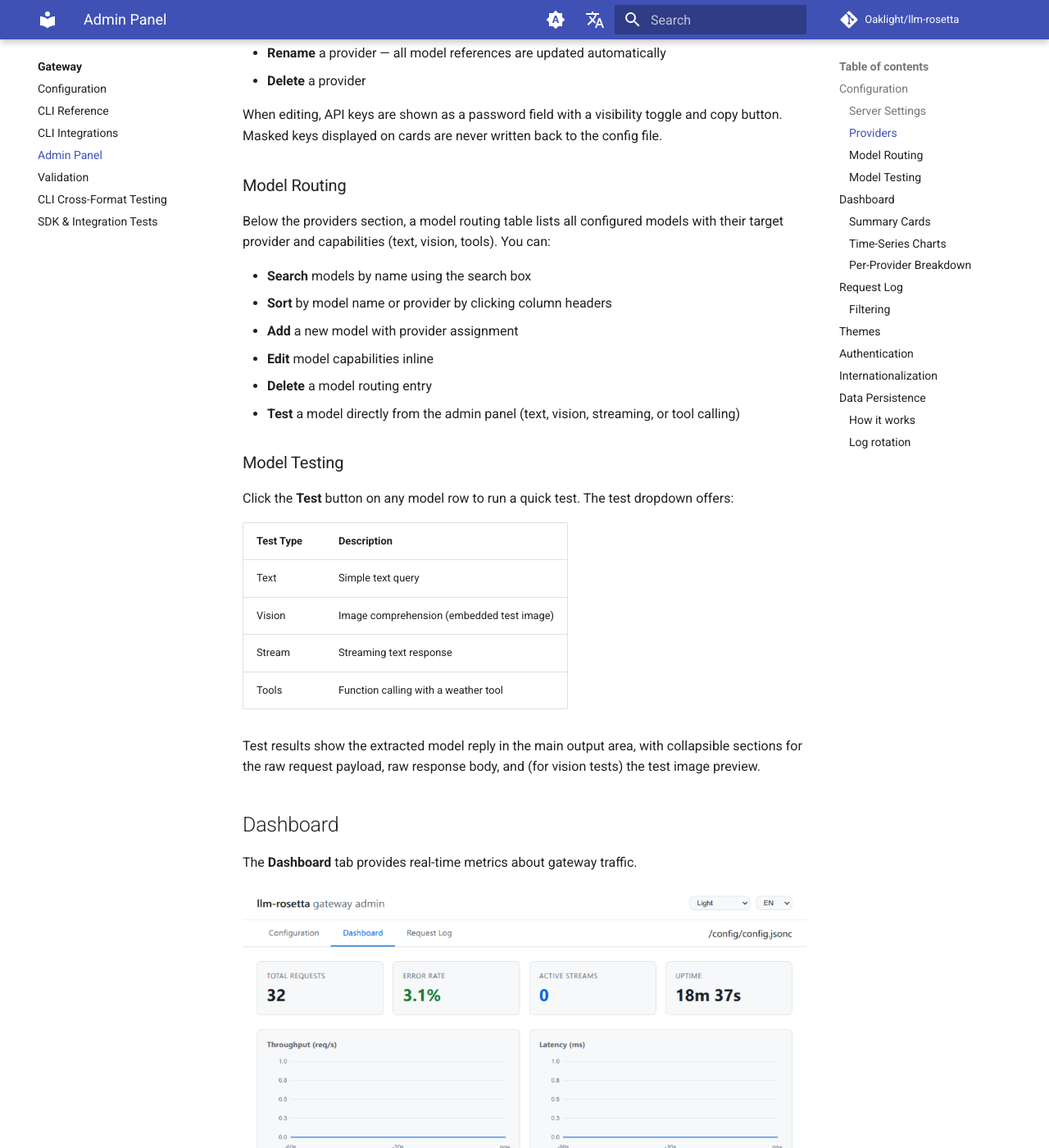
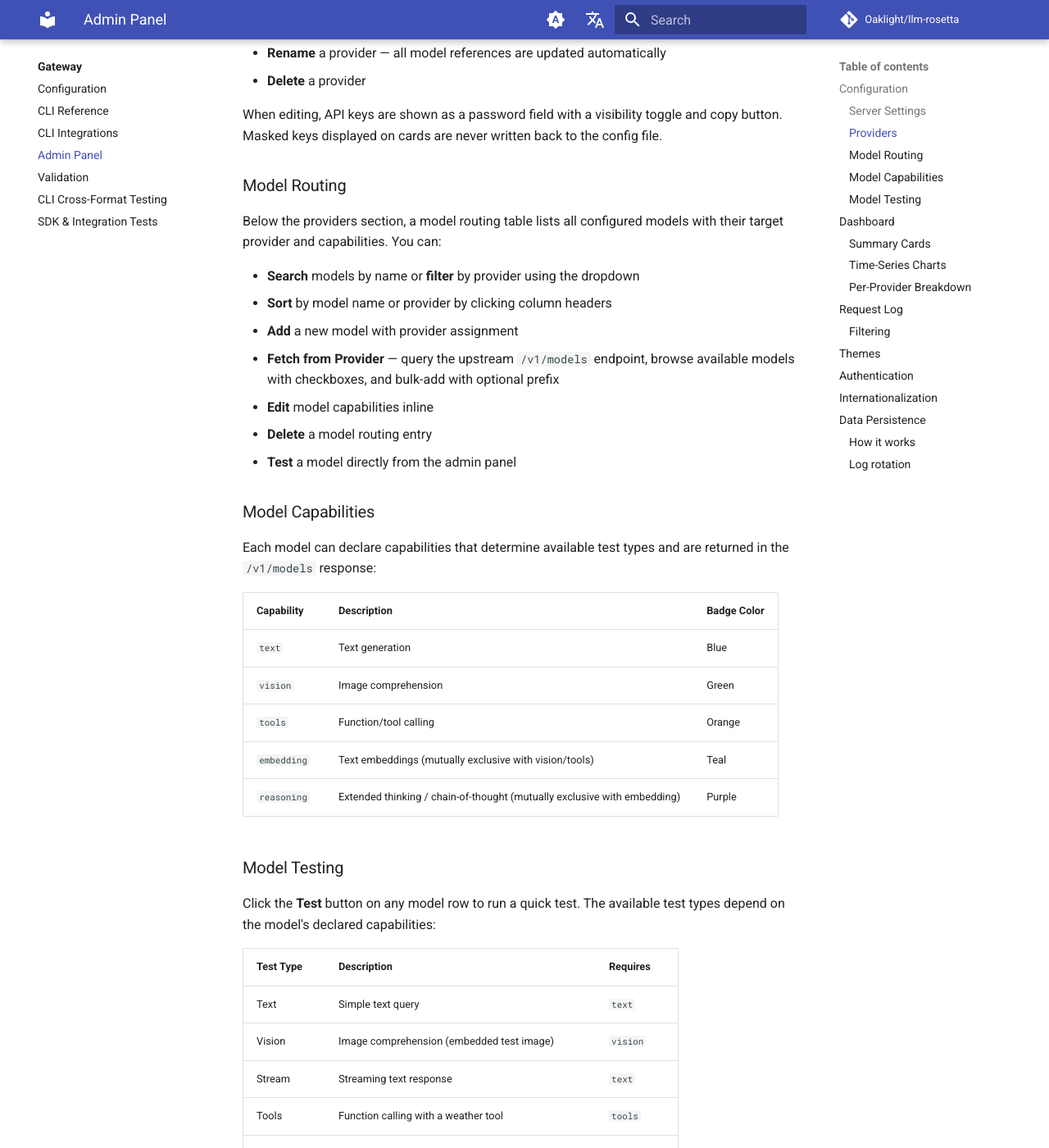
Before and after one commit to Oaklight/llm-rosetta, an MkDocs documentation site: the page built from docs/gateway/admin-panel.md, in a window 1280 px wide and 1400 px high, scrolled down 1544 px. Shown: the whole window at 82% size. Built offline with MkDocs 1.6.1 and Material for MkDocs 9.7.7, drawn with Linux system fonts in a browser that asks for light colours; comment, search, counter and statistics services are not loaded; some of the changed text lies outside the part shown.

Commit message:
docs: add v0.6.0 and v0.6.1 changelog, embeddings endpoint, new capabilities
- changelog: rename Unreleased to v0.6.0, add v0.6.1 section
- gateway/index: add /v1/embeddings endpoint, enrich /v1/models description
- gateway/admin-panel: add fetch-from-provider, embedding/reasoning
  capabilities and test types, capability mutual exclusion
- gateway/configuration: add embedding and reasoning to capabilities list

```diff
--- a/docs/gateway/admin-panel.md
+++ b/docs/gateway/admin-panel.md
@@ -31,25 +31,42 @@ When editing, API keys are shown as a password field with a visibility toggle an
 
 ### Model Routing
 
-Below the providers section, a model routing table lists all configured models with their target provider and capabilities (text, vision, tools). You can:
+Below the providers section, a model routing table lists all configured models with their target provider and capabilities. You can:
 
-- **Search** models by name using the search box
+- **Search** models by name or **filter** by provider using the dropdown
 - **Sort** by model name or provider by clicking column headers
 - **Add** a new model with provider assignment
+- **Fetch from Provider** — query the upstream `/v1/models` endpoint, browse available models with checkboxes, and bulk-add with optional prefix
 - **Edit** model capabilities inline
 - **Delete** a model routing entry
-- **Test** a model directly from the admin panel (text, vision, streaming, or tool calling)
+- **Test** a model directly from the admin panel
+
+### Model Capabilities
+
+Each model can declare capabilities that determine available test types and are returned in the `/v1/models` response:
+
+| Capability | Description | Badge Color |
+|------------|-------------|-------------|
+| `text` | Text generation | Blue |
+| `vision` | Image comprehension | Green |
+| `tools` | Function/tool calling | Orange |
+| `embedding` | Text embeddings (mutually exclusive with vision/tools) | Teal |
+| `reasoning` | Extended thinking / chain-of-thought (mutually exclusive with embedding) | Purple |
 
 ### Model Testing
 
-Click the **Test** button on any model row to run a quick test. The test dropdown offers:
+Click the **Test** button on any model row to run a quick test. The available test types depend on the model's declared capabilities:
 
-| Test Type | Description |
-|-----------|-------------|
-| Text | Simple text query |
-| Vision | Image comprehension (embedded test image) |
-| Stream | Streaming text response |
-| Tools | Function calling with a weather tool |
+| Test Type | Description | Requires |
+|-----------|-------------|----------|
+| Text | Simple text query | `text` |
+| Vision | Image comprehension (embedded test image) | `vision` |
+| Stream | Streaming text response | `text` |
+| Tools | Function calling with a weather tool | `tools` |
+| Embedding | POST to `/v1/embeddings`, displays dimension count | `embedding` |
+| Reasoning | Text query with `reasoning_effort: "low"` | `reasoning` |
+
+Embedding models show a single Test button (no dropdown) since only one test type applies.
 
 Test results show the extracted model reply in the main output area, with collapsible sections for the raw request payload, raw response body, and (for vision tests) the test image preview.
 
```
Also changed, not shown: docs/changelog.md (+26 -0 lines), docs/gateway/configuration.md (+1 -1 lines), docs/gateway/index.md (+2 -1 lines).
